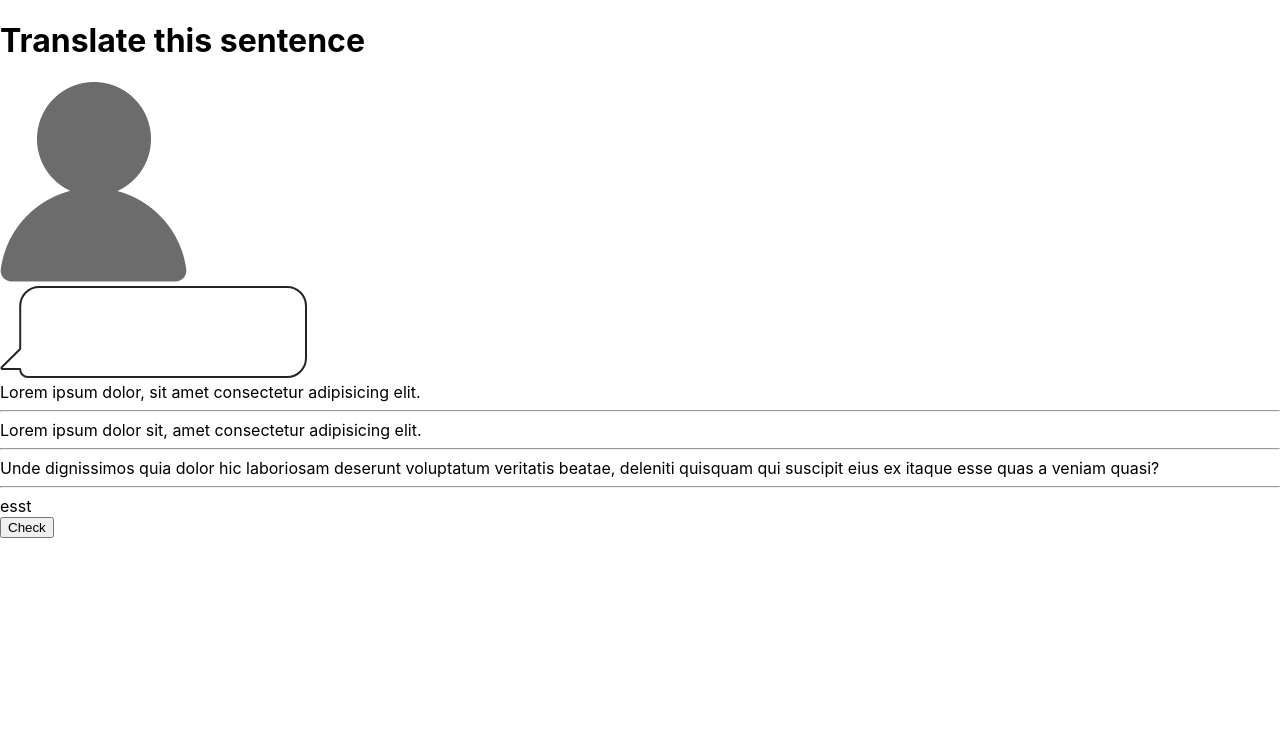
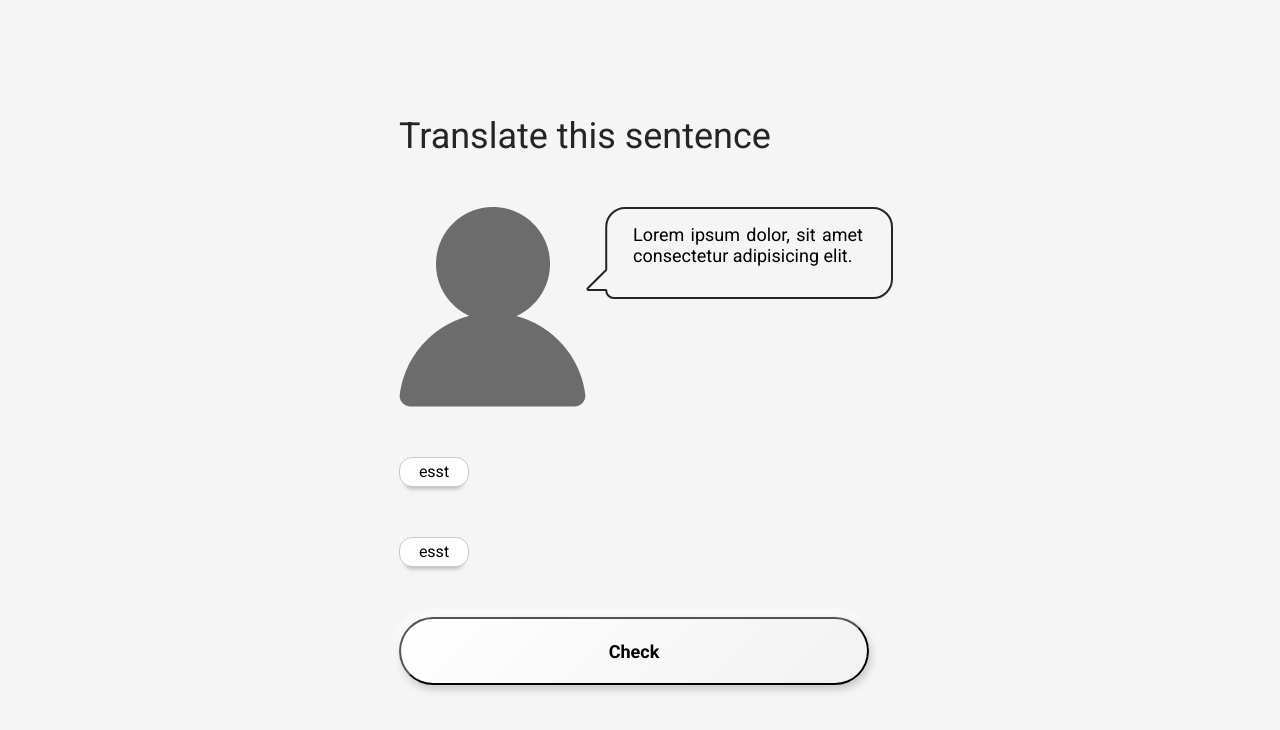
Before and after one commit to darbimar/translate_app, a React (Create React App) app: page / in a window 1280 px wide. Shown: the top 730 px of the page. Built offline with nearby package versions, Linux system fonts and the light colour scheme.

Commit message:
page styled

```diff
--- a/package.json
+++ b/package.json
@@ -16,6 +16,7 @@
     "react-dom": "^18.2.0",
     "react-redux": "^8.1.1",
     "react-scripts": "5.0.1",
+    "styled-components": "^6.0.4",
     "typescript": "^4.9.5",
     "web-vitals": "^2.1.4"
   },
--- a/public/index.html
+++ b/public/index.html
@@ -5,39 +5,15 @@
     <link rel="icon" href="%PUBLIC_URL%/favicon.ico" />
     <meta name="viewport" content="width=device-width, initial-scale=1" />
     <meta name="theme-color" content="#000000" />
-    <meta
-      name="description"
-      content="Web site created using create-react-app"
+    <meta name="description" content="Web site created using create-react-app" />
+    <link
+      href="https://fonts.googleapis.com/css2?family=Roboto:wght@400;700&display=swap"
+      rel="stylesheet"
     />
-    <link rel="apple-touch-icon" href="%PUBLIC_URL%/logo192.png" />
-    <!--
-      manifest.json provides metadata used when your web app is installed on a
-      user's mobile device or desktop. See https://developers.google.com/web/fundamentals/web-app-manifest/
-    -->
-    <link rel="manifest" href="%PUBLIC_URL%/manifest.json" />
-    <!--
-      Notice the use of %PUBLIC_URL% in the tags above.
-      It will be replaced with the URL of the `public` folder during the build.
-      Only files inside the `public` folder can be referenced from the HTML.
-
-      Unlike "/favicon.ico" or "favicon.ico", "%PUBLIC_URL%/favicon.ico" will
-      work correctly both with client-side routing and a non-root public URL.
-      Learn how to configure a non-root public URL by running `npm run build`.
-    -->
-    <title>React App</title>
+    <title>ilink test</title>
   </head>
   <body>
     <noscript>You need to enable JavaScript to run this app.</noscript>
     <div id="root"></div>
-    <!--
-      This HTML file is a template.
-      If you open it directly in the browser, you will see an empty page.
-
-      You can add webfonts, meta tags, or analytics to this file.
-      The build step will place the bundled scripts into the <body> tag.
-
-      To begin the development, run `npm start` or `yarn start`.
-      To create a production bundle, use `npm run build` or `yarn build`.
-    -->
   </body>
 </html>
--- a/src/App.tsx
+++ b/src/App.tsx
@@ -1,11 +1,28 @@
 import React from 'react';
 import MainPage from './pages/MainPage';
+import styled from 'styled-components';
+
+const AppWrapper = styled.div`
+  display: flex;
+  justify-content: center;
+  align-items: center;
+  width: 100%;
+  min-height: 100vh;
+  background-color: #f5f5f5;
+`;
+
+const StyledMainPage = styled(MainPage)`
+  display: flex;
+  flex-direction: column;
+  gap: 50px;
+  width: 482px;
+`;
 
 function App() {
   return (
-    <div className="App">
-      <MainPage />
-    </div>
+    <AppWrapper>
+      <StyledMainPage />
+    </AppWrapper>
   );
 }
 
--- a/src/components/AnswerBlock/AnswerBlock.tsx
+++ b/src/components/AnswerBlock/AnswerBlock.tsx
@@ -1,15 +1,18 @@
 import React from 'react';
+import Word from '../Word/Word';
+import styled from 'styled-components';
+
+const AnswerWrapper = styled.div`
+  display: flex;
+  flex-wrap: wrap;
+  gap: 10px;
+`;
 
 const AnswerBlock: React.FC = () => {
   return (
-    <div>
-      <hr />
-      Lorem ipsum dolor sit, amet consectetur adipisicing elit.
-      <hr />
-      Unde dignissimos quia dolor hic laboriosam deserunt voluptatum veritatis beatae, deleniti
-      quisquam qui suscipit eius ex itaque esse quas a veniam quasi?
-      <hr />
-    </div>
+    <AnswerWrapper>
+      <Word />
+    </AnswerWrapper>
   );
 };
 
--- a/src/components/Button/Button.tsx
+++ b/src/components/Button/Button.tsx
@@ -1,7 +1,19 @@
 import React from 'react';
+import styled from 'styled-components';
+
+const StyledButton = styled.button`
+  width: 470px;
+  height: 68px;
+  border-radius: 88px;
+  background: linear-gradient(135deg, #fff 0%, #f2f2f2 100%);
+  box-shadow: 2px 4px 8px 0px rgba(0, 0, 0, 0.2), -2px -4px 12px 0px #fff;
+  font-size: 18px;
+  font-weight: 700;
+  line-height: normal;
+`;
 
 const Button: React.FC = () => {
-  return <button>Check</button>;
+  return <StyledButton>Check</StyledButton>;
 };
 
 export default Button;
--- a/src/components/InitialStatement/InitialStatement.tsx
+++ b/src/components/InitialStatement/InitialStatement.tsx
@@ -1,8 +1,23 @@
 import React from 'react';
+import { styled } from 'styled-components';
+
+const StatementWrapper = styled.div`
+  position: relative;
+`;
+
+const Text = styled.div`
+  position: absolute;
+  top: 17px;
+  left: 47px;
+  width: 230px;
+  font-size: 18px;
+  line-height: normal;
+  text-align: justify;
+`;
 
 const InitialStatement = () => {
   return (
-    <div>
+    <StatementWrapper>
       <svg
         width="307"
         height="92"
@@ -15,8 +30,8 @@ const InitialStatement = () => {
           stroke-width="2"
         />
       </svg>
-      <div className="text">Lorem ipsum dolor, sit amet consectetur adipisicing elit.</div>
-    </div>
+      <Text>Lorem ipsum dolor, sit amet consectetur adipisicing elit.</Text>
+    </StatementWrapper>
   );
 };
 
--- a/src/components/TopBlock/TopBlock.tsx
+++ b/src/components/TopBlock/TopBlock.tsx
@@ -1,13 +1,18 @@
 import React from 'react';
 import avatar from '../../assets/avatar.png';
 import InitialStatement from '../InitialStatement/InitialStatement';
+import { styled } from 'styled-components';
+
+const TopBlockWrapper = styled.div`
+  display: flex;
+`;
 
 const TopBlock = () => {
   return (
-    <div>
+    <TopBlockWrapper>
       <img src={avatar} alt="" />
       <InitialStatement />
-    </div>
+    </TopBlockWrapper>
   );
 };
 
--- a/src/components/Word/Word.tsx
+++ b/src/components/Word/Word.tsx
@@ -1,7 +1,19 @@
 import React from 'react';
+import styled from 'styled-components';
+
+const WordWrapper = styled.div`
+  width: 70px;
+  height: 30px;
+  padding: 4px 0;
+  border-radius: 13px;
+  border: 1px solid #c9c9c9;
+  background: #fff;
+  box-shadow: 0px 8px 4px -6px rgba(0, 0, 0, 0.25);
+  text-align: center;
+`;
 
 const Word = () => {
-  return <div>esst</div>;
+  return <WordWrapper>esst</WordWrapper>;
 };
 
 export default Word;
--- a/src/index.css
+++ /dev/null
@@ -1,11 +0,0 @@
-body {
-  margin: 0;
-  font-family: -apple-system, BlinkMacSystemFont, 'Segoe UI', 'Roboto', 'Oxygen', 'Ubuntu',
-    'Cantarell', 'Fira Sans', 'Droid Sans', 'Helvetica Neue', sans-serif;
-  -webkit-font-smoothing: antialiased;
-  -moz-osx-font-smoothing: grayscale;
-}
-
-code {
-  font-family: source-code-pro, Menlo, Monaco, Consolas, 'Courier New', monospace;
-}
--- a/src/index.tsx
+++ b/src/index.tsx
@@ -1,7 +1,20 @@
 import React from 'react';
 import ReactDOM from 'react-dom/client';
-import './index.css';
 import App from './App';
+import { createGlobalStyle } from 'styled-components';
+
+const Global = createGlobalStyle`
+* {
+    margin: 0;
+    padding: 0;
+    box-sizing: border-box;
+    font-family: Roboto;
+}`;
 
 const root = ReactDOM.createRoot(document.getElementById('root') as HTMLElement);
-root.render(<App />);
+root.render(
+  <>
+    <Global />
+    <App />
+  </>,
+);
--- a/src/pages/MainPage.tsx
+++ b/src/pages/MainPage.tsx
@@ -3,11 +3,25 @@ import TopBlock from '../components/TopBlock/TopBlock';
 import AnswerBlock from '../components/AnswerBlock/AnswerBlock';
 import OptionsBlock from '../components/OptionsBlock/OptionsBlock';
 import Button from '../components/Button/Button';
+import styled from 'styled-components';
 
-const MainPage: React.FC = () => {
+type StyleProps = {
+  className?: string;
+};
+
+const Title = styled.h1`
+  color: #252525;
+  text-shadow: -2px -4px 3px 0px #fff;
+  font-size: 36px;
+  font-style: normal;
+  font-weight: 400;
+  line-height: normal;
+`;
+
+const MainPage: React.FC<StyleProps> = ({ className }) => {
   return (
-    <div>
-      <h1>Translate this sentence</h1>
+    <div className={className}>
+      <Title>Translate this sentence</Title>
       <TopBlock />
       <AnswerBlock />
       <OptionsBlock />
```
Also changed, not shown: 1 other file (tests, documents, lock files or other folders).
